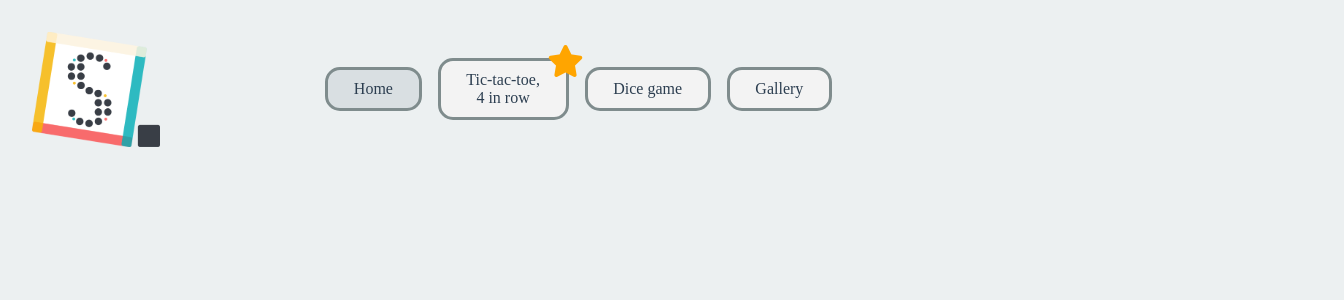
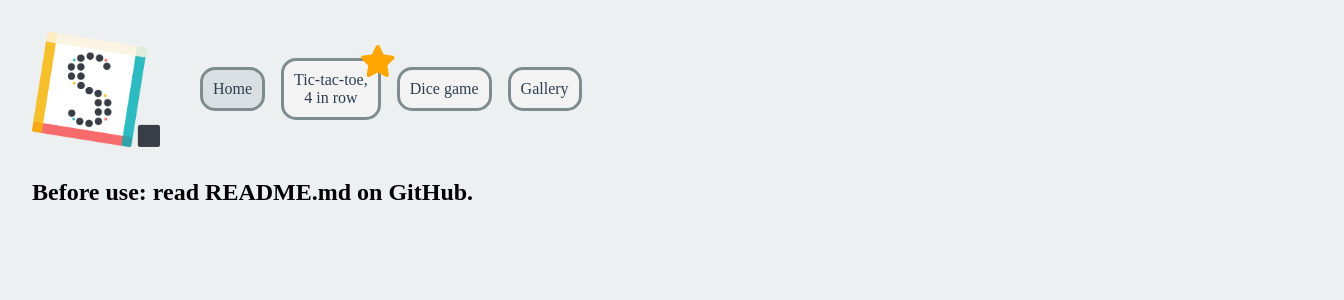
Before and after one commit to sebo-it/angular-module-architecture-and-games, an Angular app: page / in a window 1280 px wide. Shown: the top 300 px of the page, 1344 px wide, since content can reach past the window. Built offline with nearby package versions, Linux system fonts and the light colour scheme.

Commit message:
Add text reminder about documentation. Update README

```diff
--- a/src/app/app.component.css
+++ b/src/app/app.component.css
@@ -1,9 +1,15 @@
 .top-bar{
-  width: 100vh;
+  width: 100vw;
   display: grid;
-  grid-template-columns: auto auto;
+  grid-template-columns: auto auto 1fr;
   align-items: center;
   padding: 2rem;
+}
+
+.description-reminder{
+  padding: 2rem;
+  font-size: 1.5rem;
+  font-weight: bold;
 }
 
 .logo{
--- a/src/app/app.component.html
+++ b/src/app/app.component.html
@@ -2,6 +2,7 @@
   <img class='logo' src="../assets/images/main/logo.png" alt="Website logo">
   <app-nav></app-nav>
 </div>
+<span class="description-reminder">Before use: read README.md on GitHub.</span>
 
 <div class="grid-center">
   <router-outlet></router-outlet>
```
Also changed, not shown: 1 other file (tests, documents, lock files or other folders).
